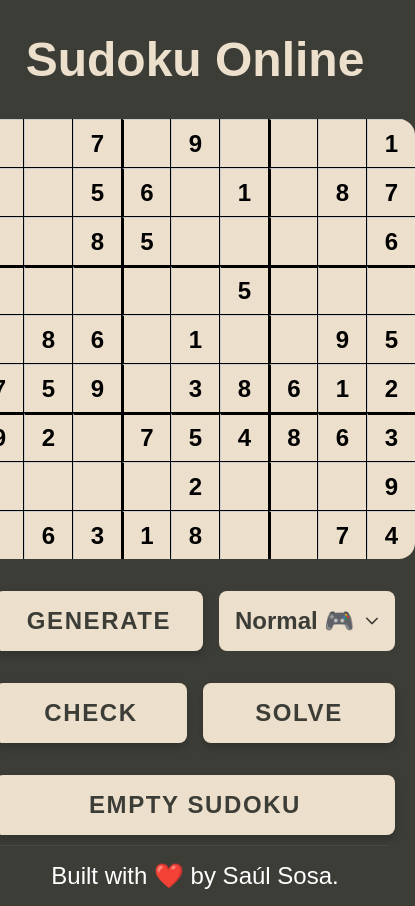
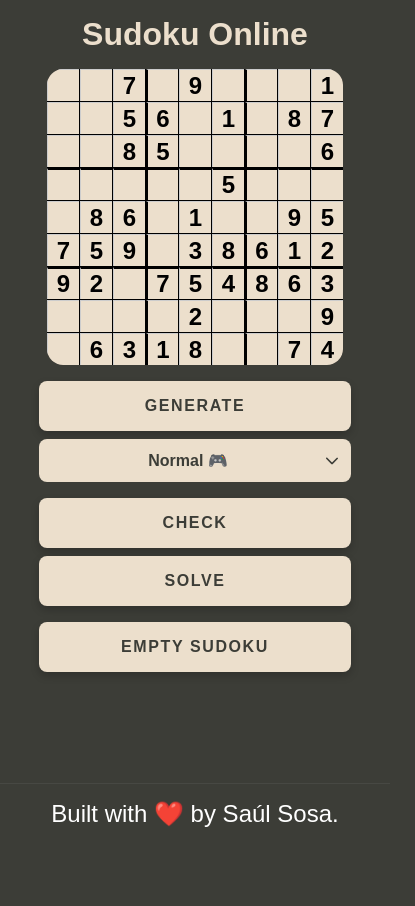
Before and after one commit to Saul-Sosa-Diaz/open-source-sudoku-solver, a React (Vite) app: page / in a window 390 px wide. Shown: the whole page, 415 px wide, since content can reach past the window. After the commit the page ends 844 px from the top, so only its background shows below. Built offline with nearby package versions, Linux system fonts and the light colour scheme.

Commit message:
feat: enhance responsive design with media queries for various components

```diff
--- a/src/HomeScreen.styles.ts
+++ b/src/HomeScreen.styles.ts
@@ -23,6 +23,12 @@
   marginTop: '2rem',
   marginBottom: '2rem',
   padding: '0',
+
+  '@media (max-width: 768px)': {
+    fontSize: '2rem',
+    marginTop: '1rem',
+    marginBottom: '1rem',
+  },
 })
 
 const BaseSudokuMessage = styled('h2', {
@@ -31,6 +37,11 @@
   marginTop: '2rem',
   padding: '0',
   textAlign: 'center',
+
+  '@media (max-width: 768px)': {
+    fontSize: '1.5rem',
+    marginTop: '1rem',
+  },
 })
 
 export const InvalidSudokuMessage = styled(BaseSudokuMessage, {
@@ -50,6 +61,15 @@
   width: '22%',
   minWidth: '400px',
 
+
+  '@media (max-width: 768px)': {
+    flexDirection: 'column',
+    width: '80%',
+    minWidth: 'auto',
+    gap: '0.5rem',
+    marginTop: '1rem',
+    padding: '0 2rem',
+  },
 })
 
 export const DropdownStyled = styled(Dropdown, {
@@ -58,8 +78,10 @@
   border: 'none',
   borderRadius: '8px',
   fontWeight: 'bold',
+  alignItems: 'center',
   alignContent: 'center',
   display: 'flex',
+  textAlign: 'center',
   flex: 1,
   justifyContent: 'center',
   padding: '1rem',
@@ -98,6 +120,22 @@
       color: COLORS['main-100'],
     },
   },
+
+  '@media (max-width: 768px)': {
+    fontSize: '1rem',
+    padding: '0.75rem',
+    '& .p-dropdown-panel': {
+      fontSize: '1rem',
+      alignContent: 'center',
+      justifyContent: 'center',
+      padding: '0.75rem',
+
+    },
+    '& .p-dropdown-item': {
+      fontSize: '1rem',
+    },
+
+  },
 })
 
 export const ButtonStyled = styled(Button, {
@@ -131,4 +169,12 @@
   textTransform: 'uppercase',
   letterSpacing: '0.1rem',
   boxShadow: '0 4px 8px rgba(0, 0, 0, 0.2)',
+
+  // Ajuste responsivo en móviles
+  '@media (max-width: 768px)': {
+    fontSize: '1rem',
+
+    alignContent: 'center',
+    justifyContent: 'center',
+  },
 })
--- a/src/components/cell.styles.tsx
+++ b/src/components/cell.styles.tsx
@@ -8,4 +8,8 @@
   backgroundColor: COLORS['main-100'],
   width: '3em',
   height: '3em',
-});
+  '@media (max-width: 768px)': {
+    width: '2em',
+    height: '2em',
+  },
+})
--- a/src/components/grid.styles.tsx
+++ b/src/components/grid.styles.tsx
@@ -1,10 +1,18 @@
 import { styled } from '@stitches/react'
 
-
 export const StyledGrid = styled('div', {
-    display: 'grid',
-    gap: '1px',
-    backgroundColor: '#000',
-    overflow: "hidden",
-    borderRadius: '16px',
-});
+  display: 'grid',
+  gap: '1px',
+  backgroundColor: '#000',
+  overflow: 'hidden',
+  borderRadius: '16px',
+  '@media (max-width: 768px)': {
+    maxWidth: '90%',
+    '& .sudoku-fixed': {
+      fontSize: '1rem',
+    },
+    '& .sudoku-input': {
+      fontSize: '1rem',
+    },
+  },
+})
--- a/src/components/grid.tsx
+++ b/src/components/grid.tsx
@@ -36,7 +36,6 @@
               }}
             >
               {isFixed ? (
-                // Celda fija → solo se muestra como texto
                 <span style={{ fontWeight: 'bold', fontSize: '1.5rem' }}>{cellValue}</span>
               ) : (
                 <input
--- a/src/stitches.config.ts
+++ b/src/stitches.config.ts
@@ -13,6 +13,7 @@
   body: {
     margin: 0,
     padding: 0,
+    width: '100%',
     backgroundColor: COLORS['main-300'],
     fontFamily: 'Montserrat, sans-serif',
   },
```
Lines whose indentation alone changed are shown as unchanged.
